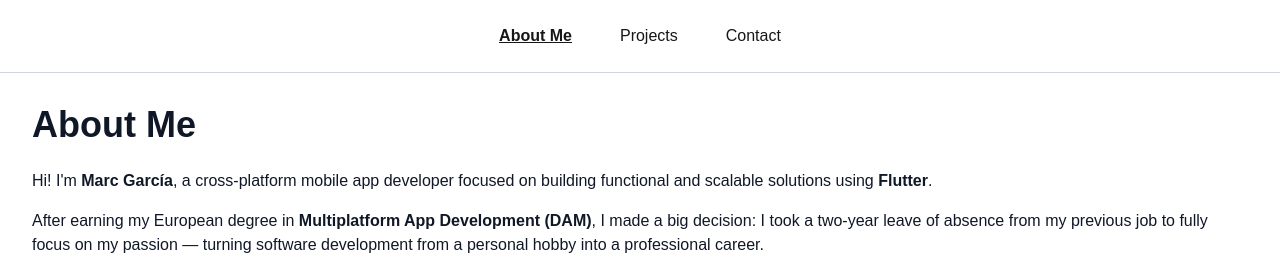
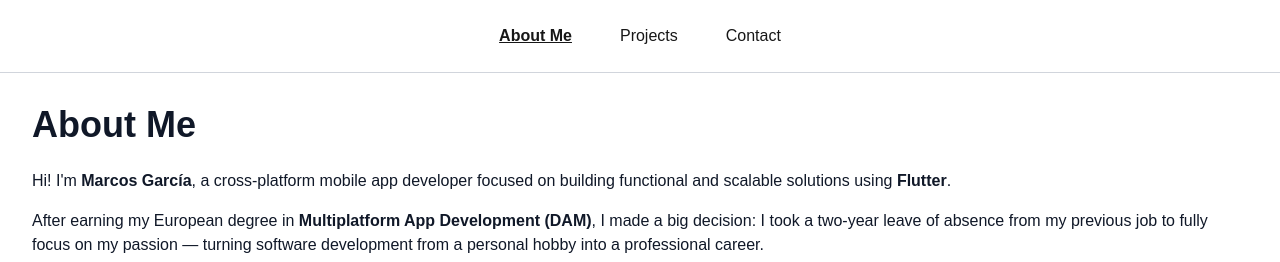
Before and after one commit to marcdevelopez/marcdevelopez-portfolio, a Next.js app: page / in a window 1280 px wide. Shown: the top 262 px of the page. Built offline with nearby package versions, Linux system fonts and the light colour scheme.

Commit message:
chore: update name from Marc to Marcos

```diff
--- a/src/app/page.js
+++ b/src/app/page.js
@@ -5,7 +5,7 @@ export default function Home() {
 
       <p className="mb-4">
         {"Hi! I'm "}
-        <strong>Marc García</strong>
+        <strong>Marcos García</strong>
         {", a cross-platform mobile app developer focused on building functional and scalable solutions using "}
         <strong>Flutter</strong>.
       </p>
```
